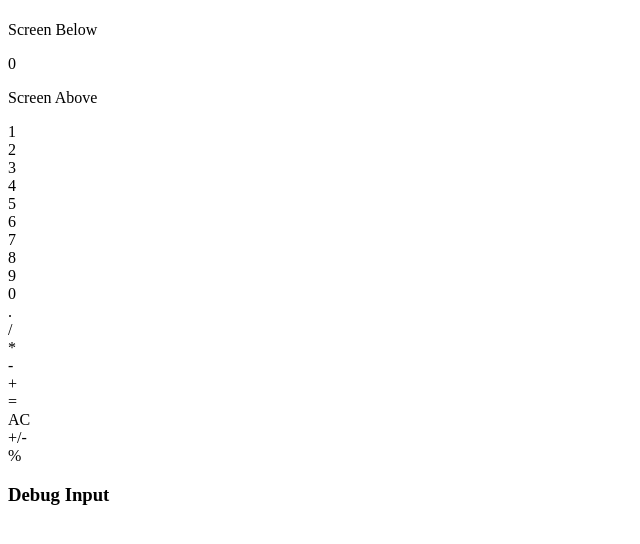
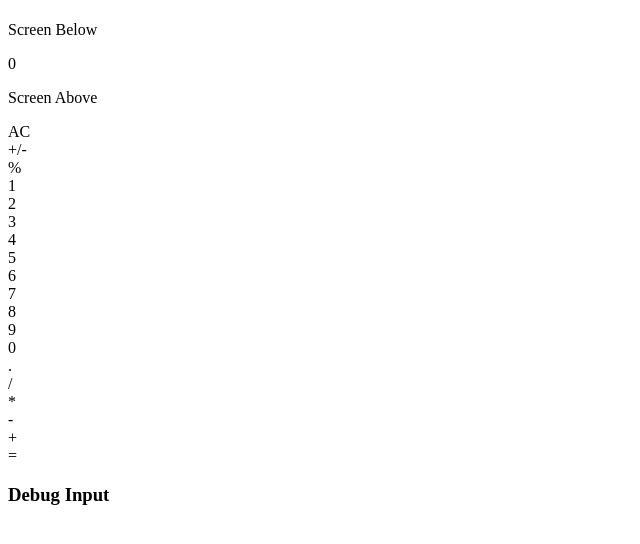
Before and after one commit to jffelix/React-Calculator, a React (Create React App) app in the folder client/: page / in a window 1280 px wide. Shown: the top 544 px of the page, without its empty margins (0-640 px from the left). Built offline with nearby package versions, Linux system fonts and the light colour scheme; no server answers; the HTML template or start-up script is replaced by a standard one.

Commit message:
Reformatted divs on MainBoard.jsx. Added css files

```diff
--- a/client/src/components/MainBoard.jsx
+++ b/client/src/components/MainBoard.jsx
@@ -84,6 +84,12 @@ const MainBoard = () => {
             <div>
                 <InputScreen screenInput={screenView} />
             </div>
+            <div className="nonInteger">
+                <NonInteger
+                clickButton={clickButton}
+                clickAC={clickAC}
+                />
+            </div>
             <div className="numRows">
                 <NumRowOne clickButton={clickButton} />
                 <NumRowTwo clickButton={clickButton} />
@@ -93,10 +99,8 @@ const MainBoard = () => {
             <div className="operatorRows">
                 <Arithmetic
                 clickButton={clickButton}
-                clickEquals={clickEquals} />
-                <NonInteger
-                clickButton={clickButton}
-                clickAC={clickAC} />
+                clickEquals={clickEquals}
+                />
             </div>
             <div>
                 <h3>Debug Input</h3>
```
Also changed, not shown: client/src/app.css (added), client/src/components/Numbers/numbers.css (added), client/src/components/Operators/operators.css (added), 1 other file (tests, documents, lock files or other folders).
